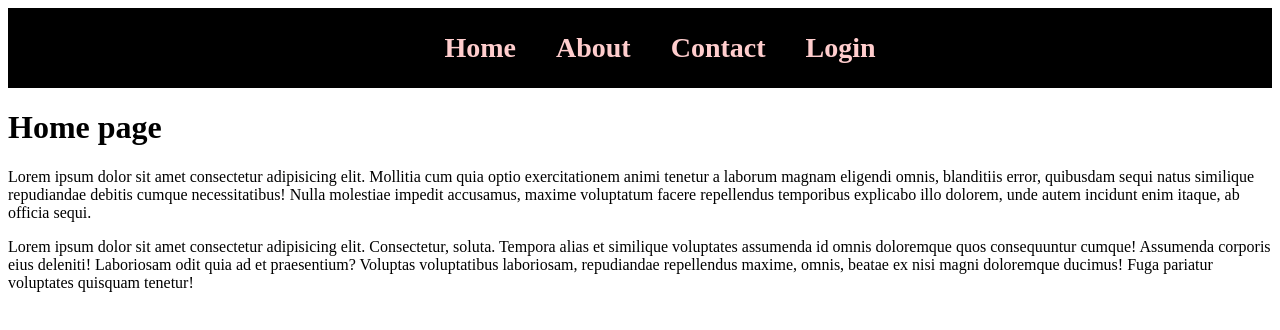
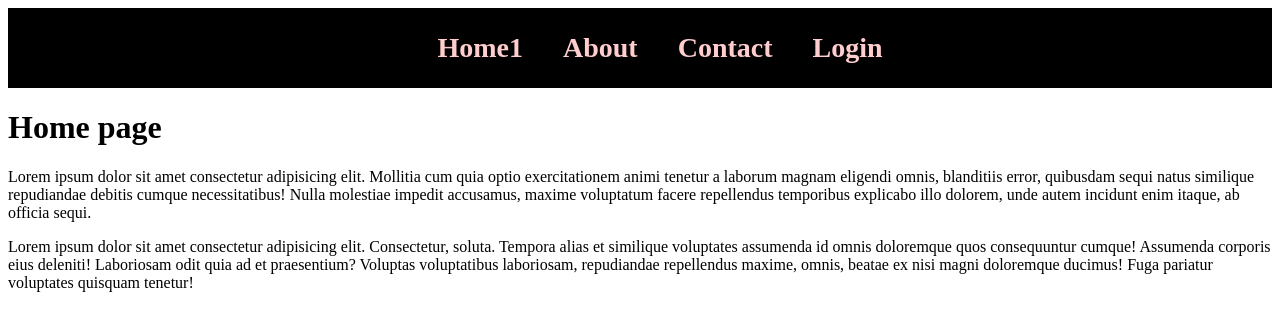
Before and after one commit to mdnadimweb/Navbar-with-react-router-, a React (Vite) app: page / in a window 1280 px wide. Shown: the top 330 px of the page. Built offline with nearby package versions, Linux system fonts and the light colour scheme.

Commit message:
navbar with react router compleate 1

```diff
--- a/src/components/Navbar.jsx
+++ b/src/components/Navbar.jsx
@@ -7,7 +7,7 @@
     <nav>
         <ul>
 
-            <Link to= "/">Home</Link>
+            <Link to= "/">Home1</Link>
             <Link to= "/about">About</Link>
             <Link to= "/contact">Contact</Link>
             <Link to= "/login">Login</Link>
```
